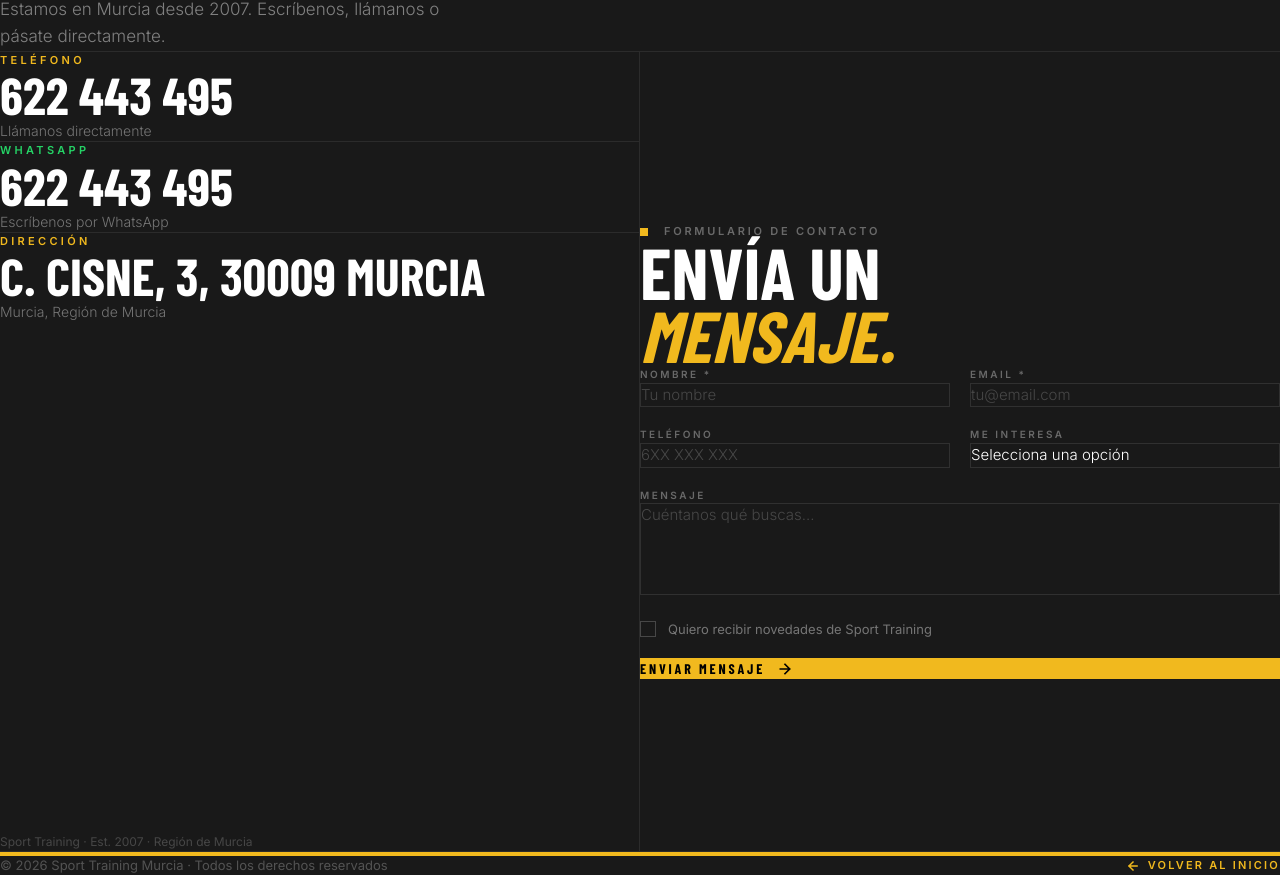
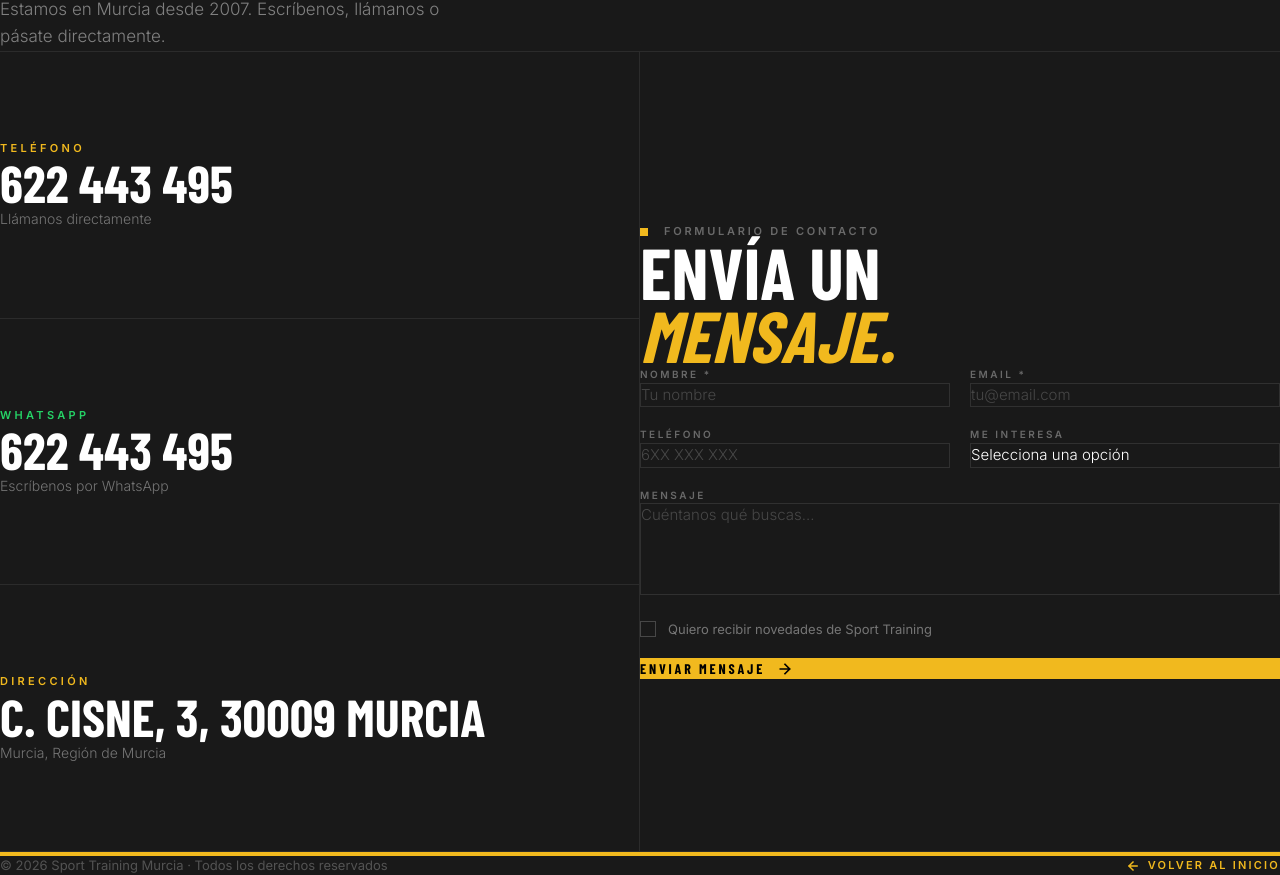
Before and after one commit to chrisrobinsonphotos/SportTraining_Webiste, a Next.js app: page /contacto in a window 1280 px wide. Shown: the part 276-1151 px from the top of the page. Built offline with nearby package versions, Linux system fonts and the light colour scheme; a web font is replaced by a local one.

Commit message:
fix(contact): flex-1 on each contact item so they spread evenly across column height

```diff
--- a/components/ContactPage.tsx
+++ b/components/ContactPage.tsx
@@ -111,9 +111,8 @@ export default function ContactPage() {
       {/* ── MAIN CONTENT: contact info left, form right ── */}
       <section ref={contentRef} className="grid lg:grid-cols-[1fr_1fr] lg:min-h-screen border-b border-white/8">
 
-        {/* Left: Contact items — large statement typography */}
-        <div className="px-6 md:px-12 lg:px-16 py-16 lg:py-24 flex flex-col justify-between border-r border-white/8">
-          <div>
+        {/* Left: Contact items — each item is a direct flex child, fills equal height */}
+        <div className="px-6 md:px-12 lg:px-16 py-16 lg:py-24 flex flex-col border-r border-white/8">
           {contactItems.map((item, i) => (
             <motion.a
               key={item.label}
@@ -123,7 +122,7 @@ export default function ContactPage() {
               initial={{ opacity: 0, y: 24 }}
               animate={contentInView ? { opacity: 1, y: 0 } : {}}
               transition={{ duration: 0.7, delay: i * 0.13, ease: [0.16, 1, 0.3, 1] }}
-                className={`group block py-10 lg:py-12 transition-all duration-300 ${i < contactItems.length - 1 ? 'border-b border-white/8' : ''}`}
+              className={`group flex-1 flex flex-col justify-center transition-all duration-300 ${i < contactItems.length - 1 ? 'border-b border-white/8' : ''}`}
             >
               <p style={{ fontFamily: 'var(--font-inter)', fontWeight: 600, color: item.color }}
                 className="text-[11px] tracking-[0.3em] uppercase mb-4">
@@ -144,17 +143,6 @@ export default function ContactPage() {
               </div>
             </motion.a>
           ))}
-          </div>
-
-          <motion.p
-            initial={{ opacity: 0 }}
-            animate={contentInView ? { opacity: 1 } : {}}
-            transition={{ duration: 0.6, delay: 0.6 }}
-            style={{ fontFamily: 'var(--font-inter)', fontWeight: 400 }}
-            className="text-white/20 text-[12px] pt-10"
-          >
-            Sport Training · Est. 2007 · Región de Murcia
-          </motion.p>
         </div>
 
         {/* Right: Form */}
```
Lines whose indentation alone changed are shown as unchanged.
